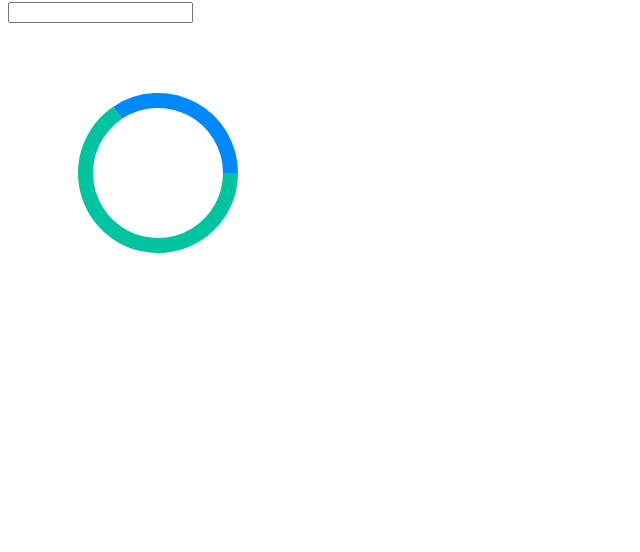
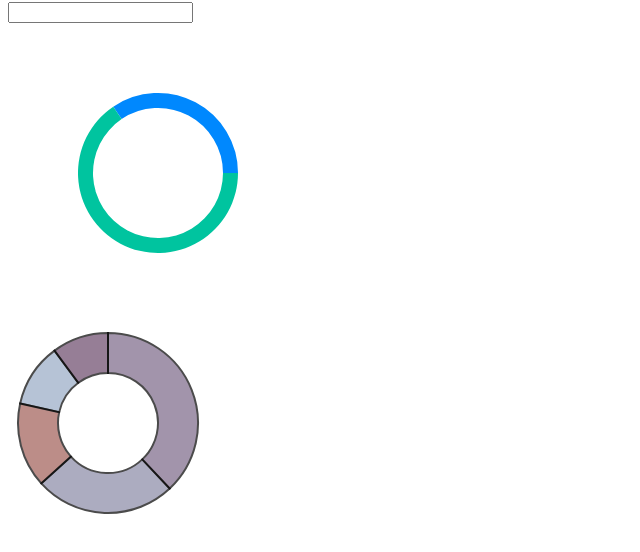
Before and after one commit to ungear/donut-with-a11y, a plain HTML site: page index.html in a window 1280 px wide. Shown: the part 64-616 px from the top of the page, without its empty margins (0-640 px from the left). Drawn offline with nearby package versions, Linux system fonts and the light colour scheme.

Commit message:
use d3 v4

```diff
--- a/index.html
+++ b/index.html
@@ -5,8 +5,9 @@
     <div>
       <input type="text">
     </div>
+    <div>
       <svg
-      cx="50%" cy="50%" className="recharts-surface" width="300px" height="300px" viewBox="0 0 300 300"
+        width="300px" height="300px" viewBox="0 0 300 300"
         aria-label="Tasks distribution chart"
         role="application"
         >
@@ -29,6 +30,8 @@
             d="M 105.24928327207975,83.68730625033064 A 80,80,0, 1,0, 230,150.00000000000003 L 215,150.00000000000003 A 65,65,0, 1,1, 113.6400426585648,96.12093632839364 Z" ></path>
         </g>
       </svg>
+    </div>
+  <div id="my_dataviz"></div>
 
   <script>
     const segments = document.querySelectorAll('.donut-segment');
@@ -48,5 +51,57 @@
       }
     })
   </script>
+
+  <script src="https://d3js.org/d3.v4.js"></script>
+  <script>
+
+    // set the dimensions and margins of the graph
+    var width = 200
+        height = 200
+        margin = 10
+
+    // The radius of the pieplot is half the width or half the height (smallest one). I subtract a bit of margin.
+    var radius = Math.min(width, height) / 2 - margin
+
+    // append the svg object to the div called 'my_dataviz'
+    var svg = d3.select("#my_dataviz")
+      .append("svg")
+        .attr("width", width)
+        .attr("height", height)
+        .attr("role", "application")
+        .attr("aria-label", "Tasks distribution chart")
+      .append("g")
+        .attr("transform", "translate(" + width / 2 + "," + height / 2 + ")")
+
+    // Create dummy data
+    var data = {a: 9, b: 20, c:30, d:8, e:12}
+
+    // set the color scale
+    var color = d3.scaleOrdinal()
+      .domain(data)
+      .range(["#98abc5", "#8a89a6", "#7b6888", "#6b486b", "#a05d56"])
+
+    // Compute the position of each group on the pie:
+    var pie = d3.pie()
+      .value(function(d) {return d.value; })
+    var data_ready = pie(d3.entries(data))
+
+    // Build the pie chart: Basically, each part of the pie is a path that we build using the arc function.
+    svg
+      .selectAll('whatever')
+      .data(data_ready)
+      .enter()
+      .append('path')
+      .attr('d', d3.arc()
+        .innerRadius(50)         // This is the size of the donut hole
+        .outerRadius(radius)
+      )
+      .attr("tabindex", (data, index) => index === 0 ? 0 : -1)
+      .attr('fill', function(d){ return(color(d.data.key)) })
+      .attr("stroke", "black")
+      .style("stroke-width", "2px")
+      .style("opacity", 0.7)
+
+    </script>
   </body>
 </html>
```
Lines whose indentation alone changed are shown as unchanged.
